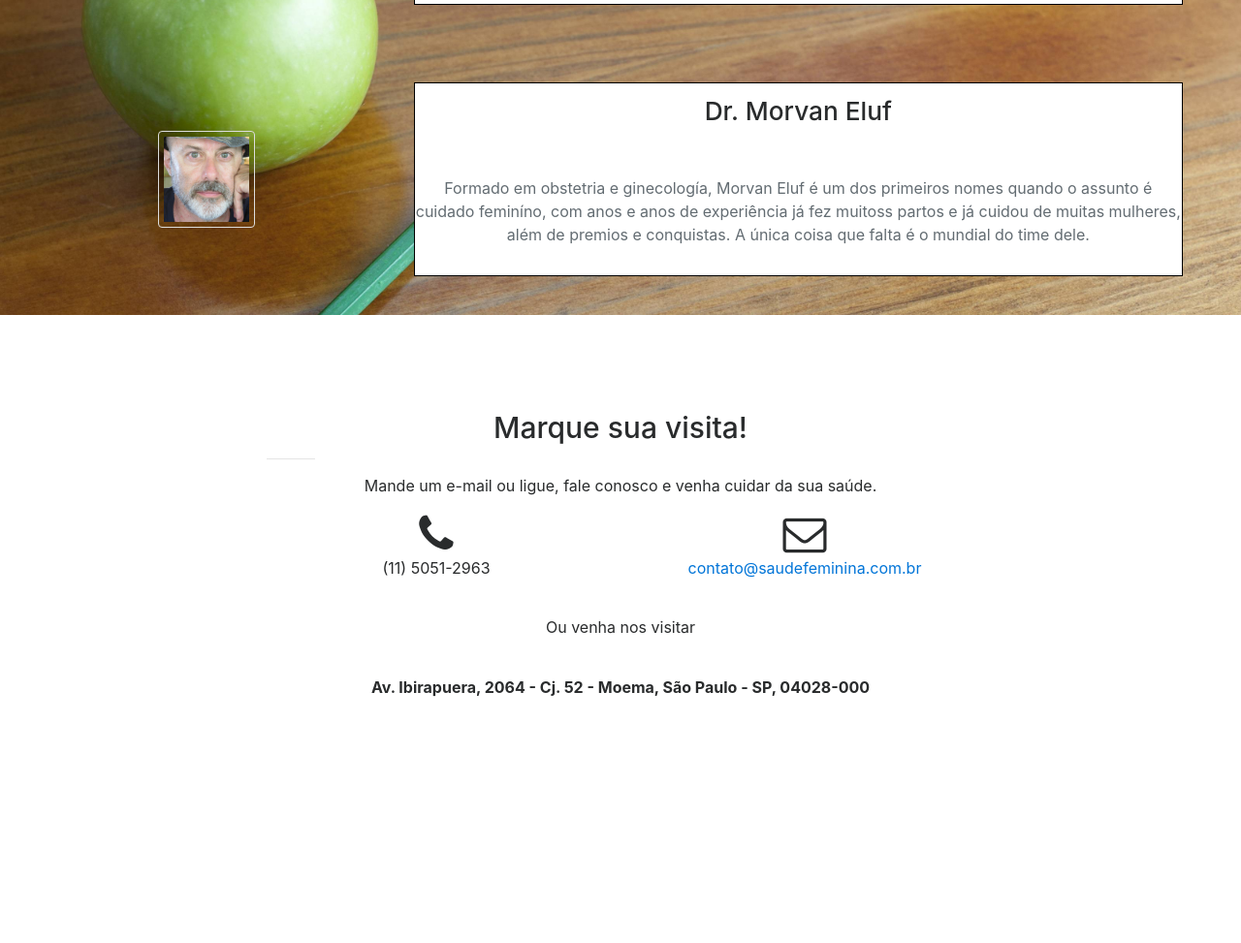
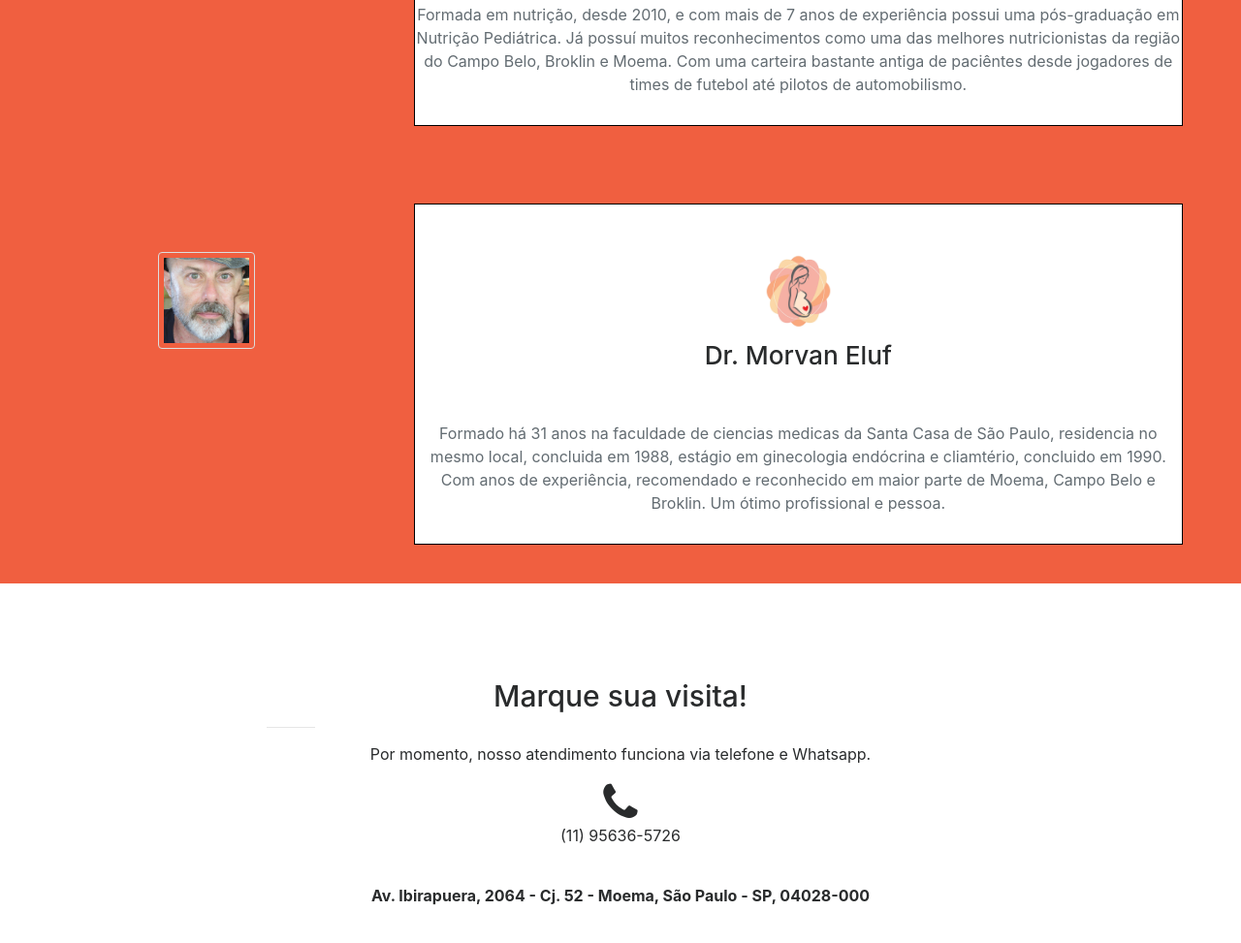
Before and after one commit to Mazia6/saudefeminina, a website with bundled scripts: page index.html in a window 1280 px wide. Shown: the part 2509-3482 px from the top of the page at 97% size. Before the commit the page ends 3345 px from the top, so only its background shows below. Built offline with nearby package versions, Linux system fonts and the light colour scheme; files whose address does not match are found by name.

Commit message:
pronto =/-

```diff
--- a/css/creative.css
+++ b/css/creative.css
@@ -128,7 +128,7 @@ body {
         color: rgba(255, 255, 255, 0.7); }
         #mainNav .navbar-nav > li.nav-item > a.nav-link:hover,
         #mainNav .navbar-nav > li.nav-item > a.nav-link:focus:hover {
-          color: white; }
+          color: #F05F40; }
       #mainNav.navbar-shrink {
         border-color: rgba(34, 34, 34, 0.05);
         background-color: white; }
--- a/css/persona.css
+++ b/css/persona.css
@@ -1,5 +1,5 @@
 .doutores{
-  background-image: url("../img/doctor/desk.jpg");
+  background-color: #F05F40;
   background-repeat: no-repeat;
   background-size: 100%;
 }
@@ -30,6 +30,7 @@
   background-color: white;
   border: solid black 1px;
   margin-right: 60px;
+  text-align: center;
 }
 
 .alinhamento{
--- a/index.html
+++ b/index.html
@@ -41,6 +41,8 @@
         }
     }
 </style>
+
+<link rel="icon" href="./img/icons/s.jpg" />
 
 </head>
 
@@ -168,7 +170,8 @@
         </div>
     </section>
 
-    <div class="doutores">
+    <div class="row">
+        <div class="col-sm-12 doutores">
             <section class="no-padding" id="cassia">
                 <div class="container-fluid">
                     <div class="row no-gutter">
@@ -177,6 +180,10 @@
                         </div>
                         <div class="col-lg-8 col-sm-6 info_doutor">
                         <div class="box_doutor">
+                            <br>
+                            <img class="about_icon" src="./img/icons/maca_cassia.jpg">
+                            <br>
+                            <br>
                             <h3 class="h_doctor"> Dra. Cássia Corallo </h3>
                             <br>
                             <br>
@@ -200,19 +207,25 @@
                         </div>
                         <div class="col-lg-8 col-sm-6 info_doutor">
                         <div class="box_doutor">
+                            <br>
+                            <img class="about_icon_female" src="./img/icons/mae_morvan.jpg">
+                            <br>
                             <h3 class="h_doctor"> Dr. Morvan Eluf </h3>
                             <br>
                             <br>
                             <p class="text-muted alinhamento">
-                      Formado em obstetria e ginecología, Morvan Eluf é um dos primeiros nomes quando o assunto é cuidado
-                      feminíno, com anos e anos de experiência já fez muitoss partos e já cuidou de muitas mulheres,
-                      além de premios e conquistas. A única coisa que falta é o mundial do time dele.
+                            Formado há 31 anos na faculdade de ciencias medicas da Santa
+                            Casa de São Paulo, residencia no mesmo local, concluida em 1988,
+                            estágio em ginecologia endócrina e cliamtério, concluido em 1990.
+                            Com anos de experiência, recomendado e reconhecido em maior parte
+                            de Moema, Campo Belo e Broklin. Um ótimo profissional e pessoa.
                             </p>
                         </div>
                         </div>
                     </div>
                 </div>
             </section>
+        </div>
     </div>
 
     <section id="contact">
@@ -221,19 +234,13 @@
                 <div class="col-lg-8 offset-lg-2 text-center">
                     <h2 class="section-heading">Marque sua visita!</h2>
                     <hr class="primary">
-                    <p>Mande um e-mail ou ligue, fale conosco e venha cuidar da sua saúde.</p>
-                </div>
-                <div class="col-lg-4 offset-lg-2 text-center">
-                    <i class="fa fa-phone fa-3x sr-contact"></i>
-                    <p>(11) 5051-2963</p>
-                </div>
-                <div class="col-lg-4 text-center">
-                    <i class="fa fa-envelope-o fa-3x sr-contact"></i>
-                    <p><a href="mailto:nicolas.mazia@me.com">contato@saudefeminina.com.br</a></p>
+                    <p>Por momento, nosso atendimento funciona via telefone e Whatsapp.</p>
                 </div>
                 <div class="col-lg-8 offset-lg-2 text-center">
-                    <br>
-                    <p>Ou venha nos visitar</p>
+                    <i class="fa fa-phone fa-3x sr-contact"></i>
+                    <p>(11) 95636-5726</p>
+                </div>
+                <div class="col-lg-8 offset-lg-2 text-center">
                     <br>
                     <p><strong>Av. Ibirapuera, 2064 - Cj. 52 - Moema, São Paulo - SP, 04028-000</strong></p>
                 </div>
```
Also changed, not shown: img/header.jpg, img/icons/maca_cassia.jpg (added), img/icons/mae_morvan.jpg (added), img/icons/s.jpg (added). Lines whose indentation alone changed are shown as unchanged.
